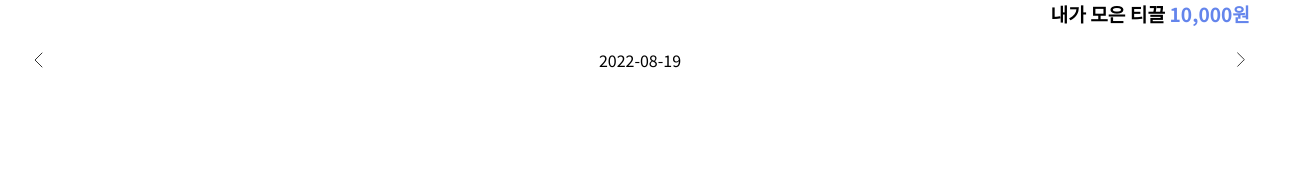
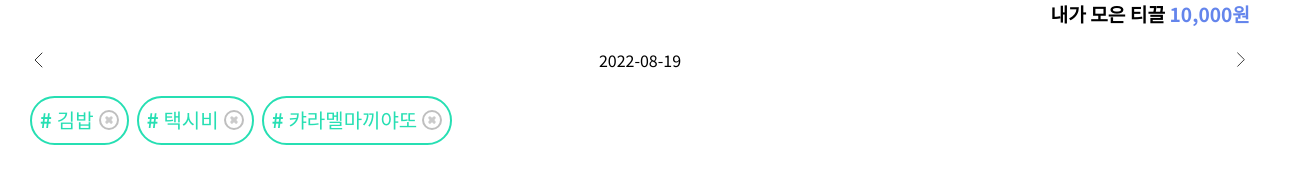
Before and after one commit to E-ppo/tikkeeul_ver2, a React (Create React App) app: page /dailytikkeeul in a window 1280 px wide. Shown: the part 300-484 px from the top of the page, 1310 px wide, since content can reach past the window. Built offline with nearby package versions, Linux system fonts and the light colour scheme; a web font is replaced by a local one.

Commit message:
FP-238 Create : 즐겨찾기 태그 WF

```diff
--- /dev/null
+++ b/src/components/tikkeeul/FavoriteTag.tsx
@@ -0,0 +1,69 @@
+import { Favorite } from '../../data';
+import styled from 'styled-components';
+import { FavoritDelete } from '../../styles/assets/svg/tikkeeulSvg';
+
+const FavoriteTag = () => {
+  const addTikkeeulList = () => {};
+  const deleteFavoriteTag = () => {};
+  return (
+    <Wrap>
+      <ScrollArea>
+        {Favorite.data.map((favoriteList, idx) => (
+          <Tag key={favoriteList.itemId}>
+            <div
+              onClick={() => {
+                addTikkeeulList();
+              }}>
+              <span>#</span>
+              {favoriteList.itemName}
+            </div>
+            <FavoritDelete
+              onClick={() => {
+                deleteFavoriteTag();
+              }}
+            />
+          </Tag>
+        ))}
+      </ScrollArea>
+    </Wrap>
+  );
+};
+export default FavoriteTag;
+
+const Wrap = styled.div`
+  width: 100%;
+  height: 100px;
+  display: flex;
+  align-items: center;
+  margin: 0 30px;
+`;
+
+const ScrollArea = styled.div`
+  width: 90%;
+  display: flex;
+  align-items: center;
+  overflow-x: scroll;
+  white-space: nowrap;
+
+  &::-webkit-scrollbar {
+    display: none;
+  }
+`;
+const Tag = styled.div`
+  height: 45px;
+  font-size: 1.25rem;
+  padding: 0 0.5rem;
+  margin-right: 0.5rem;
+  gap: 5px;
+  border: 2px solid #26dfb3;
+  border-radius: 25px;
+  color: #26dfb3;
+
+  display: flex;
+  align-items: center;
+  justify-content: center;
+  span {
+    margin-right: 5px;
+    font-weight: 700;
+  }
+`;
--- a/src/page/DailyTikkeeul.tsx
+++ b/src/page/DailyTikkeeul.tsx
@@ -1,23 +1,25 @@
-import styled from "styled-components";
-import Header from "../components/common/Header";
+import styled from 'styled-components';
+import Header from '../components/common/Header';
 import {
   DayTikkeeulList,
   Teasan,
-  TotalTikkeeul
-} from "../components/tikkeeul"
+  TotalTikkeeul,
+  FavoriteTag,
+} from '../components/tikkeeul';
 
-function DailyTikkeeul(){
+function DailyTikkeeul() {
   return (
     <Wrap>
-      <Header title={"데일리 티끌"}/>
-      <Teasan/>
-      <TotalTikkeeul/>
-      <DayTikkeeulList/>
+      <Header title={'데일리 티끌'} />
+      <Teasan />
+      <TotalTikkeeul />
+      <DayTikkeeulList />
+      <FavoriteTag />
     </Wrap>
-  )
+  );
 }
 export default DailyTikkeeul;
 
 const Wrap = styled.div`
-width: 100%;
+  width: 100%;
 `;
```
